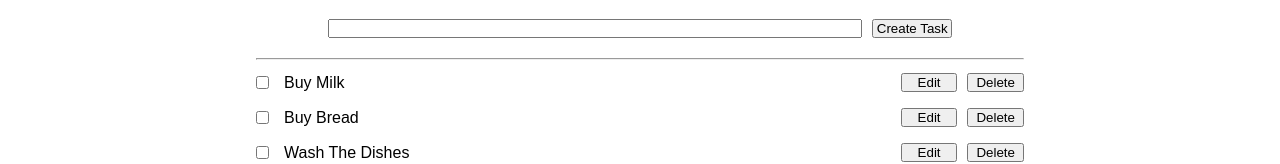
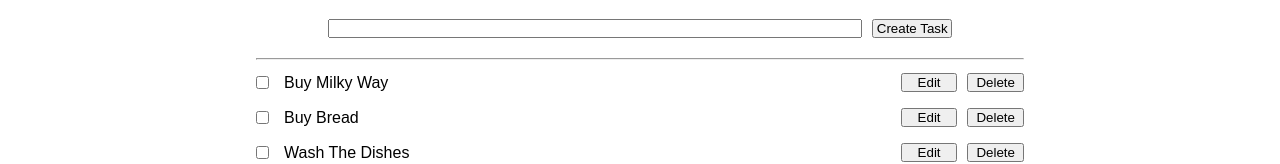
Before and after one commit to dzevakov/react-todo-app, a React (Create React App) app: page / in a window 1280 px wide. Shown: the part 169-333 px from the top of the page. Built offline with nearby package versions, Linux system fonts and the light colour scheme.

Commit message:
feat: implement save App state to localStorage

```diff
--- a/src/App.js
+++ b/src/App.js
@@ -3,13 +3,14 @@ import './App.css'
 import TodoList from './todo-list/todo-list'
 import CreateTodo from './create-todo/create-todo'
 import DeleteContext from './context/context'
+import appStorage from './appStorage/appStorage'
 
 function App() {
-  const [todos, setTodos] = React.useState([
-    {id: 0, name: 'Buy milk', isDone: false},
-    {id: 1, name: 'Buy bread', isDone: false},
-    {id: 2, name: 'Wash the dishes', isDone: false}
-  ])
+  const [todos, setTodos] = React.useState(appStorage())
+
+  React.useEffect(() => {
+    localStorage.setItem('todoapp', JSON.stringify(todos))
+  })
 
   const addTodo = (newTodoName) => {
     const newTodo = {
@@ -18,7 +19,6 @@ function App() {
       isDone: false
     }
     setTodos(todos.concat([newTodo]))
-    console.log(todos)
   }
 
   const todoToggleHandler = (todoId) => {
@@ -26,6 +26,17 @@ function App() {
       todos.map(todo => {
         if (todo.id === todoId) {
           todo.isDone = !todo.isDone
+        }
+        return todo
+      })
+    )
+  }
+
+  const todoChangeNameHandler = (todoId, newName) => {
+    setTodos(
+      todos.map(todo => {
+        if (todo.id === todoId) {
+          todo.name = newName
         }
         return todo
       })
@@ -45,7 +56,7 @@ function App() {
         <CreateTodo onAddTodo={addTodo}/>
         <hr />
         <DeleteContext.Provider value={{deleteTodo}}>
-          <TodoList todos={todos} onToggle={todoToggleHandler}/>
+          <TodoList todos={todos} onChangeName={todoChangeNameHandler} onToggle={todoToggleHandler}/>
         </DeleteContext.Provider>
       </section>
     </div>
--- /dev/null
+++ b/src/appStorage/appStorage.js
@@ -0,0 +1,18 @@
+function appStorage() {
+  let storage = []
+
+  if (localStorage.todoapp) {
+    storage = JSON.parse(localStorage.getItem('todoapp'))
+  } else {
+    storage = [
+      {id: 0, name: 'Buy milky way', isDone: false},
+      {id: 1, name: 'Buy bread', isDone: false},
+      {id: 2, name: 'Wash the dishes', isDone: false}
+    ]
+    localStorage.setItem('todoapp', JSON.stringify(storage))
+  }
+
+  return storage
+}
+
+export default appStorage
```
